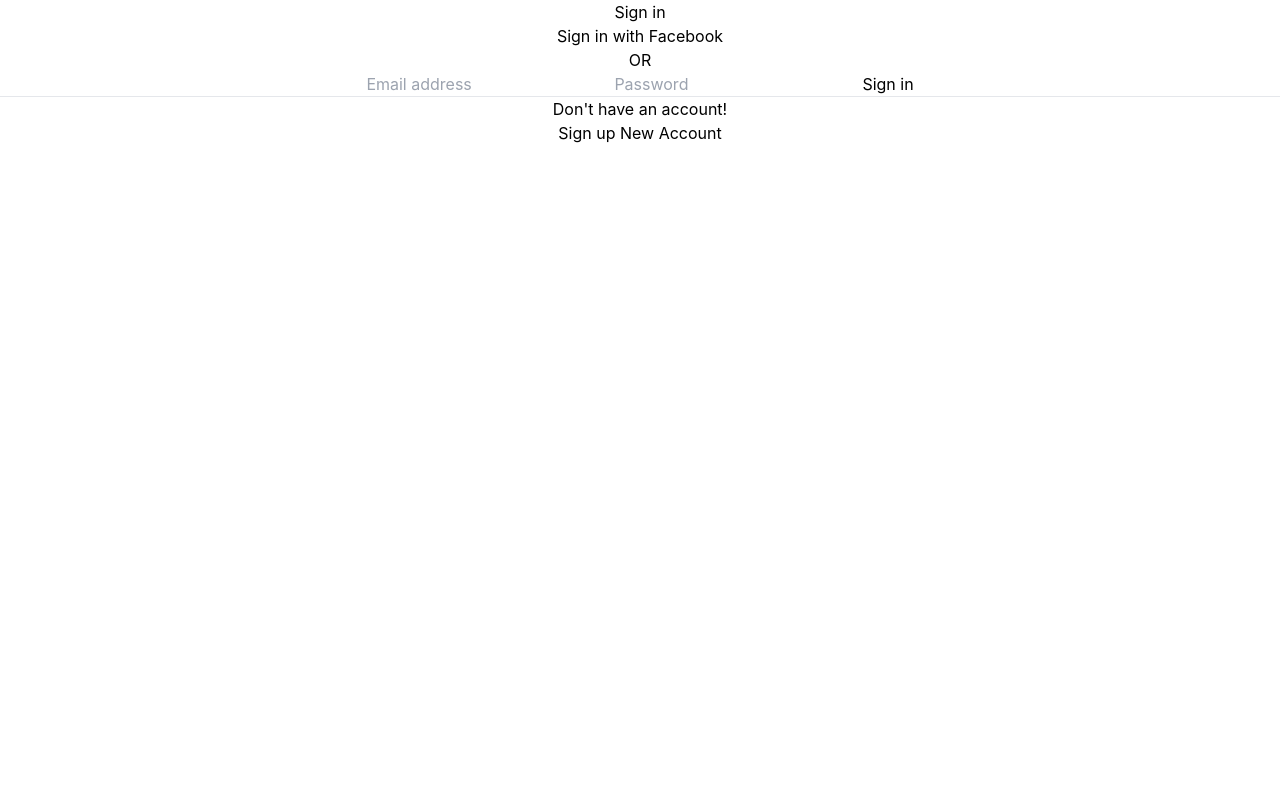
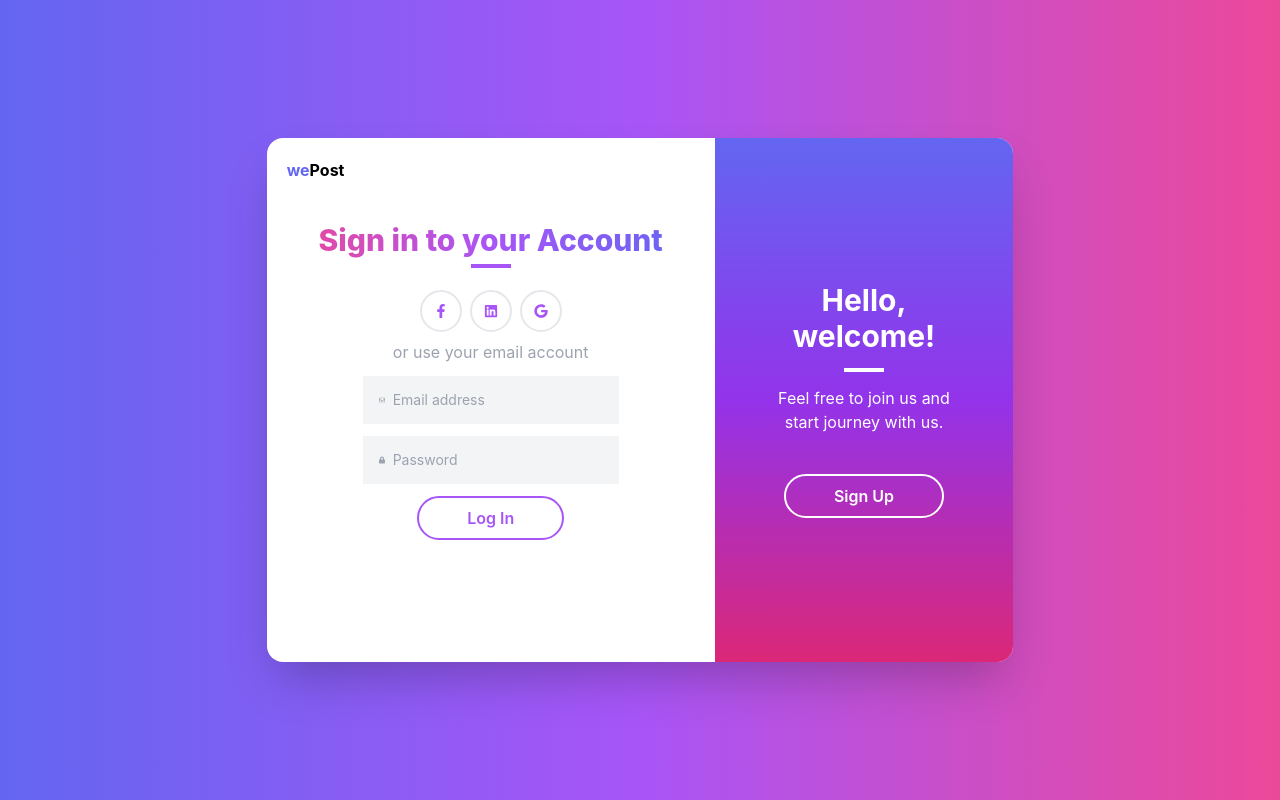
Before and after one commit to RahafJ96/reduxreact-app, a React (Create React App) app: page /login in a window 1280 px wide. Built offline with nearby package versions, Linux system fonts and the light colour scheme; no server answers.

Commit message:
login and register

```diff
--- a/package.json
+++ b/package.json
@@ -9,6 +9,7 @@
     "firebase": "^9.8.1",
     "react": "^18.1.0",
     "react-dom": "^18.1.0",
+    "react-icons": "^4.3.1",
     "react-redux": "^8.0.2",
     "react-router": "^6.3.0",
     "react-router-dom": "^6.3.0",
--- a/src/App.js
+++ b/src/App.js
@@ -1,11 +1,25 @@
+import React, { useEffect } from "react";
 import "./App.css";
 import { BrowserRouter, Routes, Route } from "react-router-dom";
 import Login from "./pages/Login";
 import Home from "./pages/Home";
 import Register from "./pages/Register";
-import UserRoute from "./components/UserRoute";
+import { useDispatch } from "react-redux";
+import { auth } from "./firebase";
+import { setUser } from "./redux/actions";
 
 function App() {
+  const dispatch = useDispatch();
+
+  useEffect(() => {
+    auth.onAuthStateChanged((authUser) => {
+      if (authUser) {
+        dispatch(setUser(authUser));
+      } else {
+        dispatch(dispatch(setUser(null)));
+      }
+    });
+  }, [dispatch]);
   return (
     <BrowserRouter>
       <div className="App">
--- a/src/components/LoadingToRedirect.js
+++ b/src/components/LoadingToRedirect.js
@@ -9,8 +9,8 @@ function LoadingToRedirect() {
     const interval = setInterval(() => {
       setCount((currentCount) => --currentCount);
     }, 1000);
-    count === 0 && navigate("login")
-    return ()=> clearInterval(interval);
+    count === 0 && navigate("/login");
+    return () => clearInterval(interval);
   }, [count, navigate]);
 
   return <div>Redirecting in {count} seconds</div>;
--- a/src/pages/Home.js
+++ b/src/pages/Home.js
@@ -1,5 +1,6 @@
 import React from "react";
 import { useDispatch, useSelector } from "react-redux";
+import { Link } from "react-router-dom";
 import { logoutInitiate } from "../redux/actions";
 
 function Home() {
@@ -13,8 +14,11 @@ function Home() {
   };
   return (
     <div>
-      <h1 className="text-3xl underline">Hello</h1>
+      <h1 className="text-3xl underline">Hello </h1>
+     <Link to="/login">
       <button onClick={handleAuth}>LOGOUT</button>
+
+     </Link>
     </div>
   );
 }
--- a/src/pages/Login.js
+++ b/src/pages/Login.js
@@ -2,6 +2,13 @@ import React, { useState, useEffect } from "react";
 import { useDispatch, useSelector } from "react-redux";
 import { useNavigate, Link } from "react-router-dom";
 import { loginInitiate } from "../redux/actions";
+import {
+  FaFacebookF,
+  FaGoogle,
+  FaLinkedin,
+  FaLock,
+  FaRegEnvelope,
+} from "react-icons/fa";
 
 const Login = () => {
   const [state, setState] = useState({
@@ -40,19 +47,45 @@ const Login = () => {
 
   const handleFBSignIn = () => {};
   return (
-    <div>
-      <div>
-        <form onSubmit={handleSubmit}>
-          <h1> Sign in</h1>
-          <div>
-            <button type="button" onClick={handleGoogleSignIn}>
-              {" "}
+    <>
+           <div className="flex flex-col items-center justify-center min-h-screen py-2 bg-gradient-to-r from-indigo-500 via-purple-500 to-pink-500">
+        <main className="flex flex-col items-center justify-center w-full flex-1 px-20 text-center">
+          <div className="bg-white rounded-2xl shadow-2xl flex w-2/3 max-w-4xl">
+            <div className="w-3/5 p-5">
+              <div className="text-left font-bold">
+                <span className="text-indigo-500">we</span>
+                Post
+              </div>
+              <div className="py-10">
+                <h2 className="font-extrabold text-transparent text-3xl bg-clip-text bg-gradient-to-r from-pink-500 via-purple-500 to-indigo-500">
+                  Sign in to your Account
+                </h2>
+
+                <div className="border-2 w-10 border-purple-500 inline-block mb-2"></div>
+                <div className="flex justify-center my-2">
+                  <button
+                    className="border-2 border-gray-200 rounded-full p-3 mx-1"
+                    type="button"
+                    onClick={handleFBSignIn}
+                  >
+                    <FaFacebookF className="text-sm text-purple-500" />
                   </button>
-            <button type="button" onClick={handleFBSignIn}>
-              <span>Sign in with Facebook</span>{" "}
+                  <button className="border-2 border-gray-200 rounded-full p-3 mx-1">
+                    <FaLinkedin className="text-sm text-purple-500" />
+                  </button>
+                  <button
+                    className="border-2 border-gray-200 rounded-full p-3 mx-1"
+                    type="button"
+                    onClick={handleGoogleSignIn}
+                  >
+                    <FaGoogle className="text-sm text-purple-500" />
                   </button>
                 </div>
-          <p> OR </p>
+                <p className="text-gray-400 mb-3"> or use your email account</p>
+                <form onSubmit={handleSubmit}>
+                  <div className="flex flex-col items-center">
+                    <div className="bg-gray-100 w-64 p-2 flex items-center mb-3">
+                      <FaRegEnvelope className="text-gray-400 m-2" />
                       <input
                         type="email"
                         id="inputEmail"
@@ -60,8 +93,12 @@ const Login = () => {
                         value={email}
                         name="email"
                         onChange={handleChange}
+                        className="bg-gray-100 outline-none text-sm flex-1"
                         required
                       />
+                    </div>
+                    <div className="bg-gray-100 w-64 p-2 flex items-center mb-3">
+                      <FaLock className="text-gray-400 m-2" />
                       <input
                         type="password"
                         id="inputPassword"
@@ -69,22 +106,43 @@ const Login = () => {
                         value={password}
                         name="password"
                         onChange={handleChange}
+                        className="bg-gray-100 outline-none text-sm flex-1"
                         required
                       />
-
-          <button type="submit">Sign in</button>
-          <hr />
-          <p>Don't have an account!</p>
+                    </div>
+                    <button
+                      type="submit"
+                      className="border-2 border-purple-500 text-purple-500 rounded-full px-12 py-2 inline-block font-semibold hover:bg-purple-500 hover:text-white"
+                    >
+                      {" "}
+                      Log In{" "}
+                    </button>
+                  </div>
+                </form>
+              </div>
+            </div>
+            {/* section sign up */}
+            <div className="w-2/5 bg-gradient-to-b from-indigo-500 via-purple-600 to-pink-600 text-white rounded-tr-2xl rounded-br-2xl py-36 px-12">
+              <h2 className="text-3xl font-bold mb-2">Hello, welcome!</h2>
+              <div className="border-2 w-10 border-white inline-block mb-2"></div>
+              <p className="mb-10">
+                {" "}
+                Feel free to join us and start journey with us.
+              </p>
               <Link to="/register">
-            <button type="button" id="btn-signup">
-              Sign up New Account
+                <button
+                  type="submit"
+                  className="border-2 border-white rounded-full px-12 py-2 inline-block font-semibold hover:bg-white hover:text-purple-500"
+                >
+                  {" "}
+                  Sign Up{" "}
                 </button>
               </Link>
-        </form>
-
-        <br />
             </div>
           </div>
+        </main>
+      </div>
+    </>
   );
 };
 
--- a/src/redux/actionTypes.js
+++ b/src/redux/actionTypes.js
@@ -9,3 +9,5 @@ export const LOGIN_FAIL = "LOGIN_FAIL";
 export const LOGOUT_START = "LOGOUT_START";
 export const LOGOUT_SUCCESS = "LOGOUT_SUCCESS";
 export const LOGOUT_FAIL = "LOGOUT_FAIL";
+
+export const SET_USER = "SET_USER";
--- a/src/redux/actions.js
+++ b/src/redux/actions.js
@@ -42,6 +42,11 @@ const logoutFail = (error) => ({
   payload: error,
 });
 
+export const setUser = (user)=>({
+    type:types.SET_USER,
+    payload:user,
+})
+
 export const registerInitiate = (email, password, displayName) => {
   return function (dispatch) {
     dispatch(registerStart());
--- a/src/redux/reducer.js
+++ b/src/redux/reducer.js
@@ -20,7 +20,12 @@ const userReducer = (state = initalState, action) => {
         ...state,
         currentUser: null,
       };
-
+    case types.SET_USER:
+      return {
+        ...state,
+        loading: false,
+        currentUser: action.payload,
+      };
     case types.REGISTER_SUCCESS:
     case types.LOGIN_SUCCESS:
       return {
```
Also changed, not shown: 1 other file (tests, documents, lock files or other folders). Lines whose indentation alone changed are shown as unchanged.
